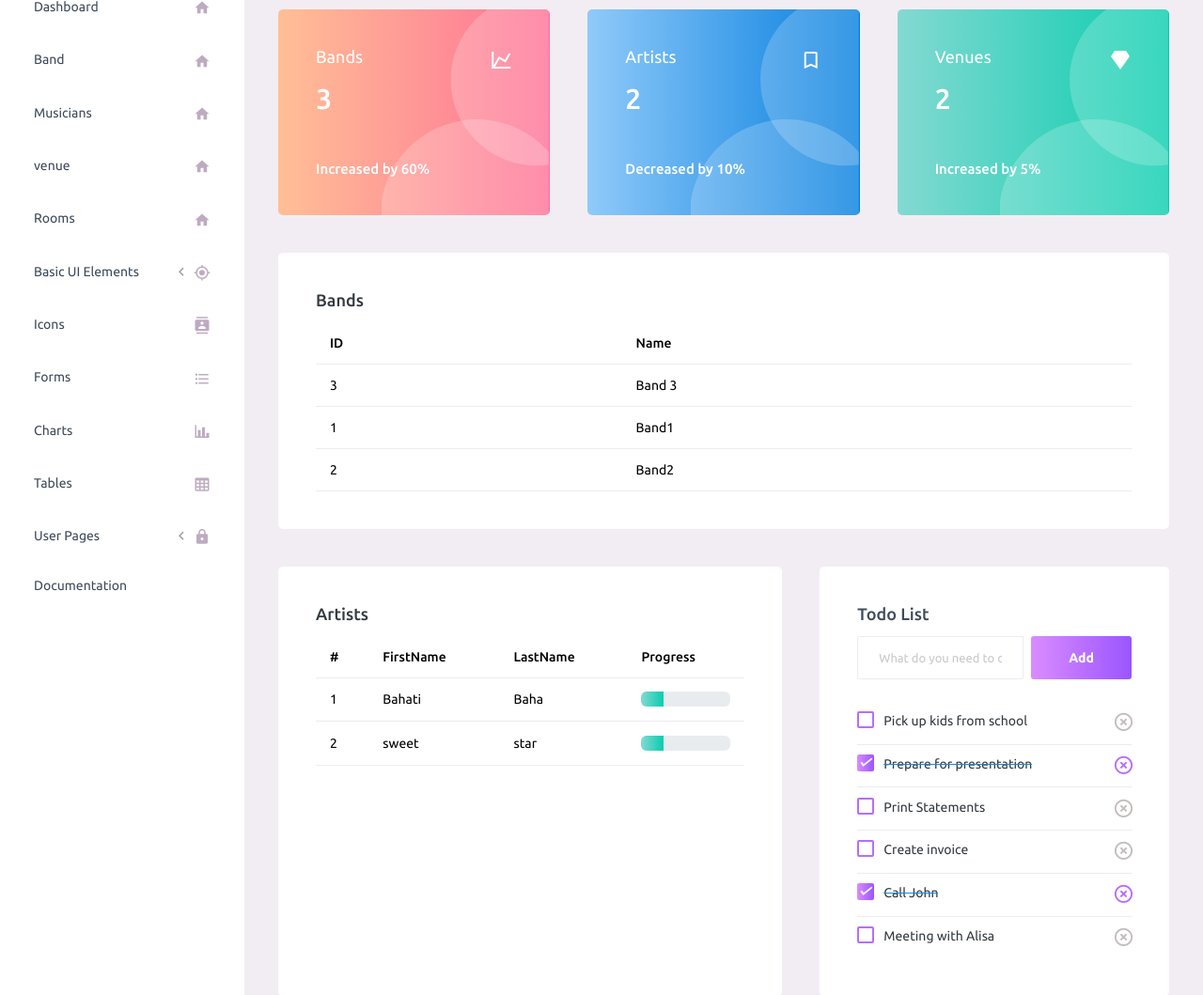
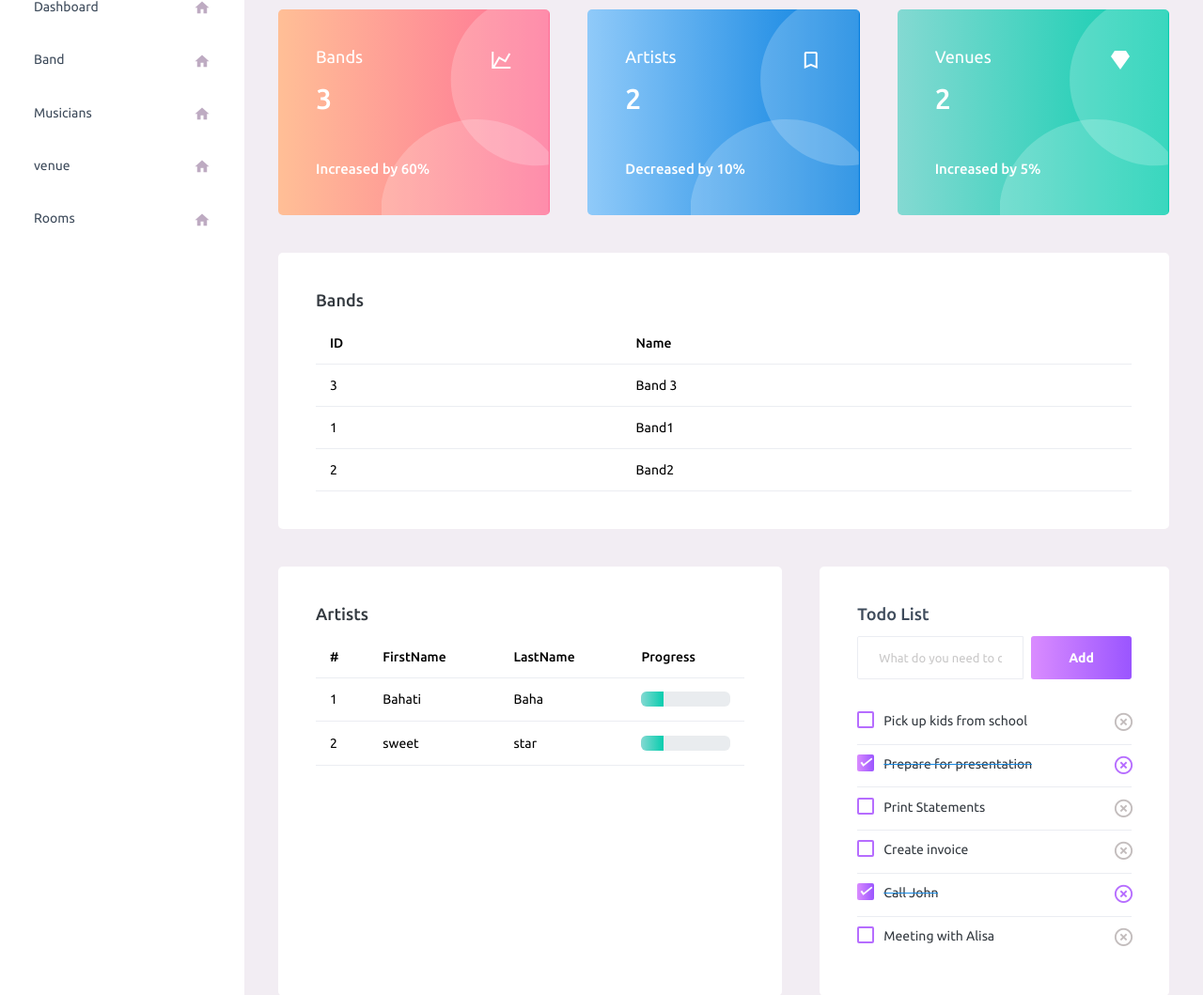
Before and after one commit to kibetamos/RiffMates, a Django app: page / in a window 1280 px wide. Shown: the part 175-1234 px from the top of the page at 94% size. Run offline with Django 4.2, Linux system fonts and the light colour scheme; data comes from the database, SQL or seed files in the repository; both versions use the stored data as it was after the commit; some libraries are stand-ins or nearby versions.

Commit message:
updated UI

```diff
--- a/templates/index.html
+++ b/templates/index.html
@@ -156,7 +156,7 @@
                 <i class="mdi mdi-home menu-icon"></i>
               </a>
             </li>
-            <li class="nav-item">
+            <!-- <li class="nav-item">
               <a class="nav-link" data-bs-toggle="collapse" href="#ui-basic" aria-expanded="false" aria-controls="ui-basic">
                 <span class="menu-title">Basic UI Elements</span>
                 <i class="menu-arrow"></i>
@@ -175,8 +175,8 @@
                   </li>
                 </ul>
               </div>
-            </li>
-            <li class="nav-item">
+            </li> -->
+            <!-- <li class="nav-item">
               <a class="nav-link" data-bs-toggle="collapse" href="#icons" aria-expanded="false" aria-controls="icons">
                 <span class="menu-title">Icons</span>
                 <i class="mdi mdi-contacts menu-icon"></i>
@@ -227,8 +227,8 @@
                   </li>
                 </ul>
               </div>
-            </li>
-            <li class="nav-item">
+            </li> -->
+            <!-- <li class="nav-item">
               <a class="nav-link" data-bs-toggle="collapse" href="#auth" aria-expanded="false" aria-controls="auth">
                 <span class="menu-title">User Pages</span>
                 <i class="menu-arrow"></i>
@@ -259,7 +259,7 @@
                 <span class="menu-title">Documentation</span>
                 <i class="mdi mdi-file-document-box menu-icon"></i>
               </a>
-            </li>
+            </li> -->
           </ul>
         </nav>
         <!-- partial -->
```
Also changed, not shown: db.sqlite3.
